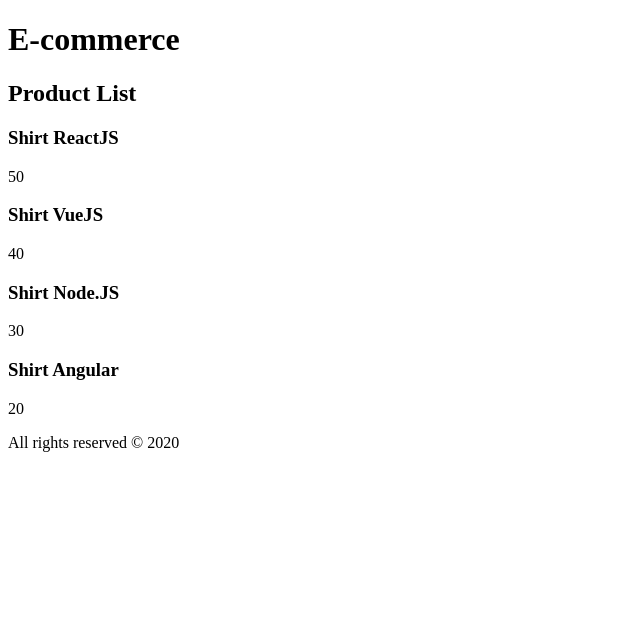
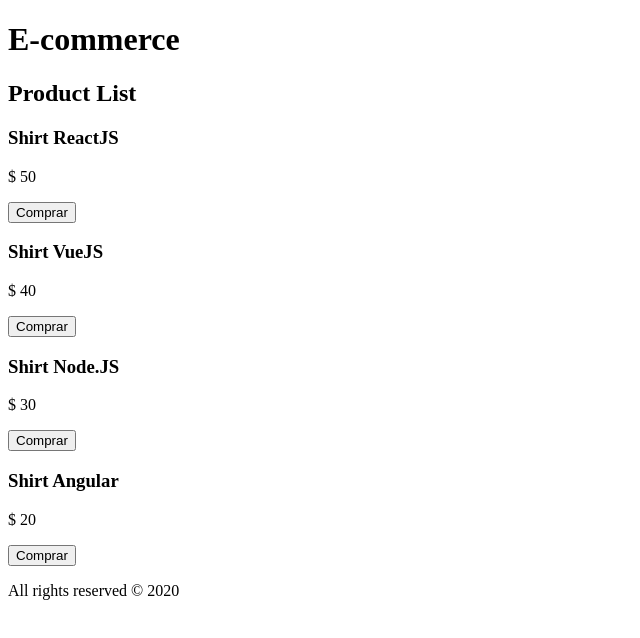
Before and after one commit to wmezadev/react-basics, a React (Create React App) app: page / in a window 1280 px wide. Shown: the top 638 px of the page, without its empty margins (0-640 px from the left). Built offline with nearby package versions, Linux system fonts and the light colour scheme.

Commit message:
Feat - React hook event from JSX

```diff
--- a/src/components/Product.jsx
+++ b/src/components/Product.jsx
@@ -4,10 +4,22 @@ const Product = ({product}) => {
 
     const { name, price, id } = product;
 
+    // add product to cart
+    const selectProduct = (id) => {
+        console.log('Product added', id);
+    }
+
     return (
         <div id={id}>
             <h3>{name}</h3>
-            <p>{price}</p>
+            <p>$ {price}</p>
+            <button
+                type="button"
+                id={`button-${id}`}
+                onClick={ () => selectProduct(id)}
+            >
+                Comprar
+            </button>
         </div>
     );
 
```
